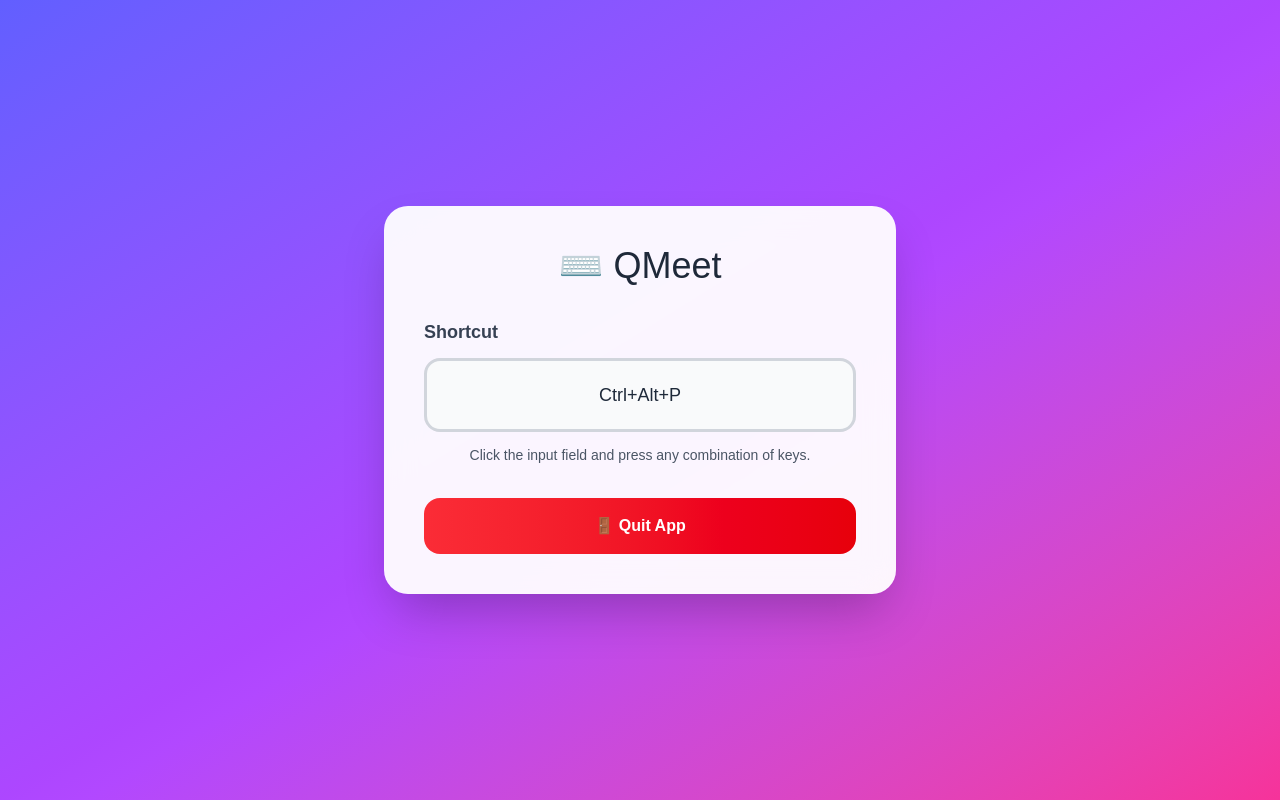
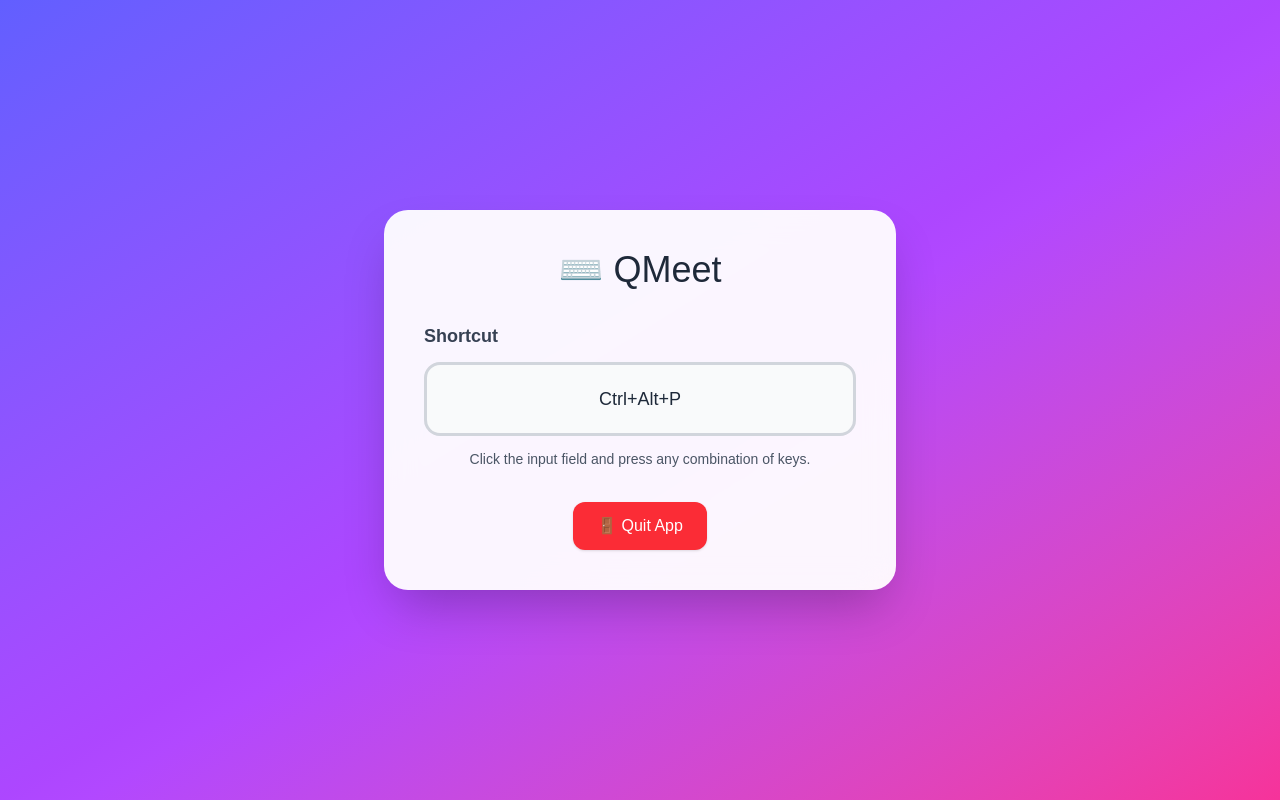
Before and after one commit to Ahmad-Alsaleh/QMeet, a Next.js app: page / in a window 1280 px wide. Built offline with nearby package versions, Linux system fonts and the light colour scheme.

Commit message:
fix: exit app when quit button is clicked

```diff
--- a/src/components/QuitButton.jsx
+++ b/src/components/QuitButton.jsx
@@ -1,10 +1,11 @@
 'use client';
+import { exit } from '@tauri-apps/plugin-process';
 
 const QuitButton = () => {
   return (
     <button
-      onClick={() => async () => await exit(0)}
-      className="w-full bg-gradient-to-r from-red-500 to-red-600 hover:from-red-600 hover:to-red-700 text-white font-semibold py-4 px-8 rounded-2xl transition-all duration-300 transform hover:scale-105 hover:shadow-lg shadow-red-200"
+      onClick={async () => await exit(0)}
+      className="cursor-pointer w-full sm:w-auto rounded-xl bg-red-500 px-6 py-3 text-white shadow hover:bg-red-600 focus:outline-none focus:ring-2 focus:ring-red-400 transition"
     >
       🚪 Quit App
     </button >
```
